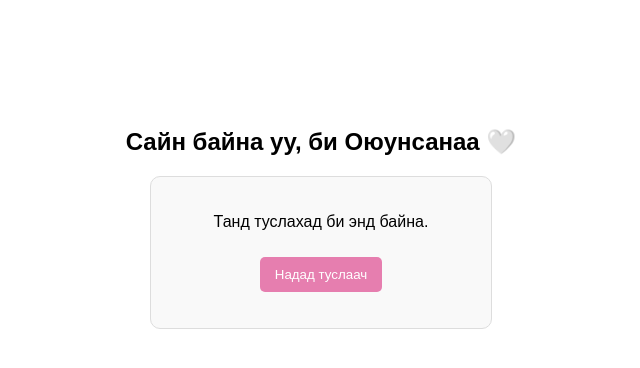
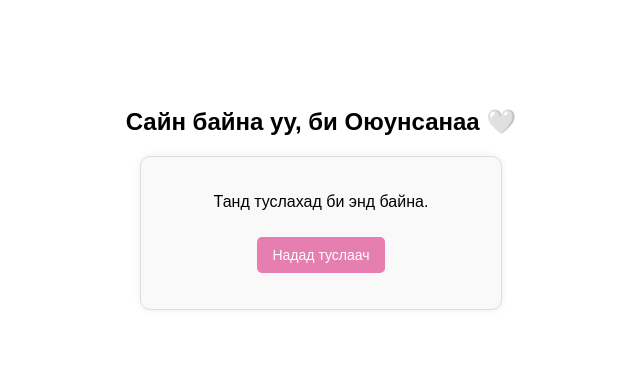
Before and after one commit to oyunsanaaai/Oyunsanaa-chatbot, a plain HTML site: page index.html in a window 1280 px wide. Shown: the whole page, without its empty margins (319-959 px from the left). Drawn offline with Linux system fonts and the light colour scheme.

Commit message:
Update index.html

```diff
--- a/index.html
+++ b/index.html
@@ -8,15 +8,16 @@
       font-family: sans-serif;
       background: #fff;
       text-align: center;
-      padding-top: 100px;
+      padding-top: 80px;
     }
     .chatbox {
-      width: 300px;
+      width: 320px;
       margin: 0 auto;
       border: 1px solid #ddd;
       border-radius: 10px;
       padding: 20px;
       background: #f9f9f9;
+      box-shadow: 0 0 8px #eee;
     }
     button {
       padding: 10px 15px;
@@ -25,10 +26,12 @@
       border: none;
       border-radius: 5px;
       margin-top: 10px;
+      font-size: 14px;
     }
     .reply {
       margin-top: 15px;
       color: #555;
+      font-style: italic;
     }
   </style>
 </head>
```
